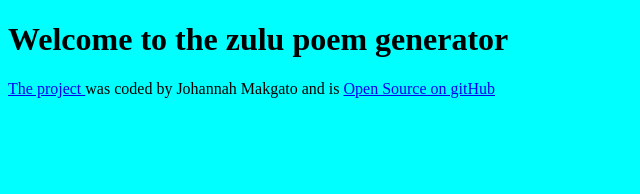
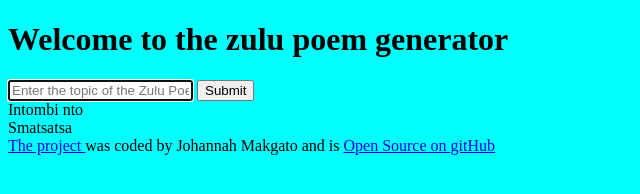
Before and after one commit to Joey199-sudo/AI-poems-project, a plain HTML site: page index.html in a window 1280 px wide. Shown: the whole page, without its empty margins (0-640 px from the left). Drawn offline with Linux system fonts and the light colour scheme.

Commit message:
added a bit of html code

```diff
--- a/index.html
+++ b/index.html
@@ -3,11 +3,25 @@
 <head>
     <meta charset="UTF-8">
     <meta name="viewport" content="width=device-width, initial-scale=1.0">
-    <title>Document</title>
+    <title>AI ZULU POEM Generator</title>
     <link rel="stylesheet" href="src/style.css">
+
 </head>
 <body>
-    <h1>Welcome to the zulu poem generator</h1>
+    <header><h1>Welcome to the zulu poem generator</h1></header>
+
+    <main>
+        <form action="">
+            <input type="text" placeholder="Enter the topic of the Zulu Poem" autofocus required autocomplete="off">
+            <input type="submit">
+
+        </form>
+        <div>
+            Intombi nto
+            <br>
+            Smatsatsa
+        </div>
+    </main>
 
 
 
```
